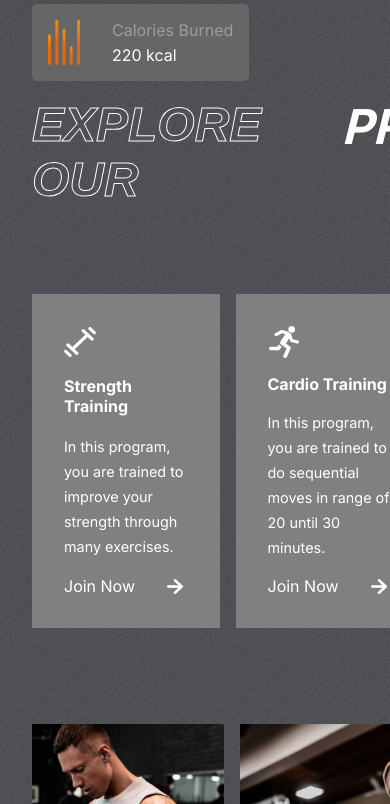
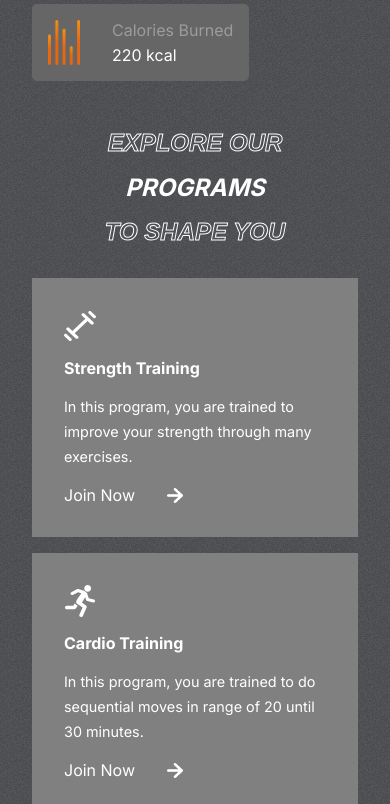
Before and after one commit to JarekCh/gym_website, a React (Create React App) app: page / in a window 390 px wide. Shown: the part 1000-1804 px from the top of the page. Built offline with nearby package versions, Linux system fonts and the light colour scheme; the HTML template or start-up script is replaced by a standard one.

Commit message:
add RWD in Programs component

```diff
--- a/src/components/Footer/Footer.css
+++ b/src/components/Footer/Footer.css
@@ -1,8 +1,5 @@
 .footer__container {
   position: relative;
-  max-width: 90rem;
-  min-width: 80rem;
-  margin: 0 auto;
 }
 
 .footer__container > hr {
@@ -51,3 +48,11 @@
   filter: blur(200px);
   background: rgb(255, 115, 0);
 }
+
+@media screen and (min-width: 1200px) {
+  .footer__container {
+    max-width: 90rem;
+    min-width: 80rem;
+    margin: 0 auto;
+  }
+}
--- a/src/components/Programs/Programs.css
+++ b/src/components/Programs/Programs.css
@@ -3,8 +3,6 @@
   flex-direction: column;
   gap: 2rem;
   padding: 0 2rem;
-  max-width: 80rem;
-  margin: 0 auto;
 }
 
 .programs__header {
@@ -63,3 +61,25 @@
   background: var(--planCard);
   cursor: pointer;
 }
+
+@media screen and (max-width: 768px) {
+  .programs__header {
+    flex-direction: column;
+    gap: 1rem;
+    font-size: x-large;
+    align-items: center;
+    justify-content: center;
+    margin-top: 2rem;
+  }
+
+  .programs__categories {
+    flex-direction: column;
+  }
+}
+
+@media screen and (min-width: 1200px) {
+  .Programs {
+    max-width: 80rem;
+    margin: 0 auto;
+  }
+}
```
